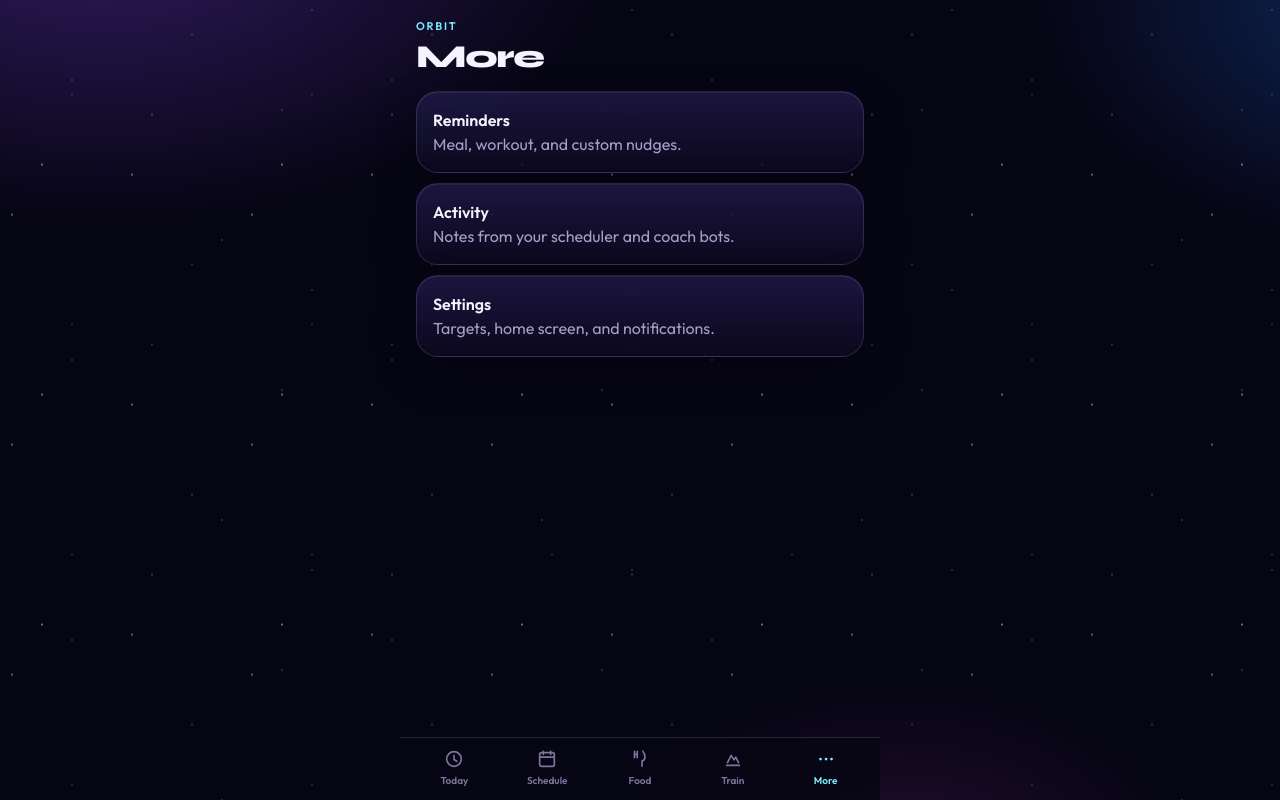
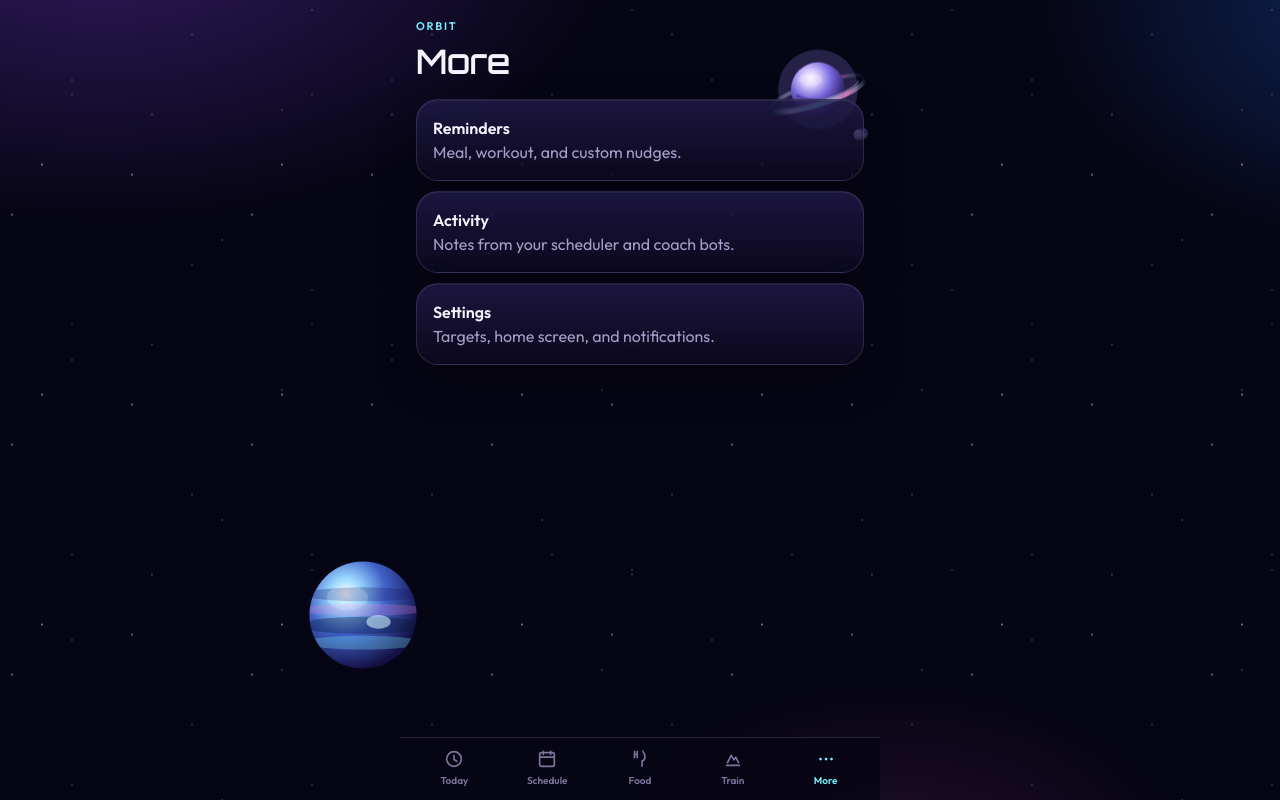
Before and after one commit to robert3cannon/space-life-app, a Next.js app: page /more in a window 1280 px wide. Built offline with nearby package versions, Linux system fonts and the light colour scheme.

Commit message:
Add illustrated planets and Orbitron headings.
The sky now carries a ringed planet, a moon, and a gas giant that drift slowly behind the UI. Big headings use Orbitron so the Today greeting reads as a display title.

Co-authored-by: Robert Cannon <robert3cannon@users.noreply.github.com>

```diff
--- a/app/globals.css
+++ b/app/globals.css
@@ -1,5 +1,5 @@
-@import "@fontsource/syne/700.css";
-@import "@fontsource/syne/800.css";
+@import "@fontsource/orbitron/latin-600.css";
+@import "@fontsource/orbitron/latin-700.css";
 @import "@fontsource/outfit/400.css";
 @import "@fontsource/outfit/500.css";
 @import "@fontsource/outfit/600.css";
@@ -76,6 +76,46 @@ img { max-width: 100%; }
 }
 @keyframes drift { from { transform: translateY(0); } to { transform: translateY(-80px); } }
 
+.planets {
+  position: absolute;
+  top: 0;
+  bottom: 0;
+  left: 50%;
+  width: min(100%, 480px);
+  transform: translateX(-50%);
+}
+.planet {
+  position: absolute;
+  height: auto;
+  overflow: visible;
+}
+.planet-ring {
+  top: 28px;
+  right: 8px;
+  width: 108px;
+  animation: float-y 16s ease-in-out infinite;
+}
+.planet-moon {
+  top: 112px;
+  right: 10px;
+  width: 22px;
+  animation: float-y 12s ease-in-out infinite reverse;
+}
+.planet-giant {
+  top: auto;
+  bottom: 96px;
+  left: -132px;
+  width: 190px;
+  animation: float-y 22s ease-in-out infinite;
+}
+@keyframes float-y {
+  0%, 100% { translate: 0 0; }
+  50% { translate: 0 12px; }
+}
+@media (prefers-reduced-motion: reduce) {
+  .stars, .planet { animation: none; }
+}
+
 .page {
   position: relative;
   z-index: 1;
@@ -103,8 +143,22 @@ img { max-width: 100%; }
   font-size: 11px;
   font-weight: 600;
 }
-h1, h2, .display { font-family: Syne, Outfit, sans-serif; letter-spacing: -0.04em; }
-.display { font-size: 34px; line-height: 1.02; margin: 6px 0 0; font-weight: 800; }
+h1, h2, .display {
+  font-family: Orbitron, Outfit, sans-serif;
+  font-weight: 600;
+  letter-spacing: 0.03em;
+}
+.display {
+  font-size: 28px;
+  line-height: 1.2;
+  margin: 8px 0 0;
+  font-weight: 700;
+}
+.page .display {
+  font-size: 26px;
+  padding-right: 118px;
+}
+.page .sub { padding-right: 40px; }
 .sub { color: var(--muted); margin: 6px 0 0; font-size: 14px; }
 .section-title {
   display: flex;
@@ -113,7 +167,7 @@ h1, h2, .display { font-family: Syne, Outfit, sans-serif; letter-spacing: -0.04e
   gap: 12px;
   margin: 22px 0 10px;
 }
-.section-title h2 { margin: 0; font-size: 18px; }
+.section-title h2 { margin: 0; font-size: 15px; letter-spacing: 0.06em; }
 .section-title a, .text-btn {
   color: var(--cyan);
   background: none;
@@ -138,7 +192,7 @@ h1, h2, .display { font-family: Syne, Outfit, sans-serif; letter-spacing: -0.04e
     radial-gradient(90% 80% at 0% 100%, rgba(255, 138, 212, 0.14), transparent 42%),
     linear-gradient(180deg, rgba(36, 28, 84, 0.9), rgba(12, 10, 32, 0.88));
 }
-.hero h2 { margin: 8px 0 0; font-size: 28px; line-height: 1.05; }
+.hero h2 { margin: 8px 0 0; font-size: 22px; line-height: 1.25; letter-spacing: 0.02em; }
 .hero p { margin: 8px 0 0; color: #ddd6ff; }
 
 .stack { display: flex; flex-direction: column; gap: 10px; }
--- a/components/stars.tsx
+++ b/components/stars.tsx
@@ -3,6 +3,100 @@ export function Stars() {
     <div className="sky" aria-hidden>
       <div className="stars-far" />
       <div className="stars" />
+      <div className="planets">
+        <RingedPlanet />
+        <Moon />
+        <GasGiant />
+      </div>
     </div>
   );
 }
+
+function RingedPlanet() {
+  return (
+    <svg className="planet planet-ring" viewBox="0 0 200 200">
+      <defs>
+        <radialGradient id="orbit-ring-body" cx="36%" cy="30%" r="70%">
+          <stop offset="0%" stopColor="#fff8ff" />
+          <stop offset="22%" stopColor="#d8cbff" />
+          <stop offset="55%" stopColor="#7a68e0" />
+          <stop offset="100%" stopColor="#241456" />
+        </radialGradient>
+        <linearGradient id="orbit-ring-ice" x1="0" y1="0" x2="1" y2="0">
+          <stop offset="0%" stopColor="#7aefff" stopOpacity="0" />
+          <stop offset="18%" stopColor="#d9ccff" stopOpacity="0.95" />
+          <stop offset="48%" stopColor="#7aefff" stopOpacity="0.9" />
+          <stop offset="78%" stopColor="#ff8ad4" stopOpacity="0.75" />
+          <stop offset="100%" stopColor="#7aefff" stopOpacity="0" />
+        </linearGradient>
+        <clipPath id="orbit-ring-front">
+          <rect x="0" y="104" width="200" height="96" />
+        </clipPath>
+      </defs>
+      <circle cx="100" cy="96" r="74" fill="#9b8cff" opacity="0.22" />
+      <g transform="rotate(-18 100 104)">
+        <ellipse cx="100" cy="104" rx="92" ry="20" fill="none" stroke="url(#orbit-ring-ice)" strokeWidth="7" opacity="0.4" />
+      </g>
+      <circle cx="100" cy="96" r="50" fill="url(#orbit-ring-body)" />
+      <ellipse cx="86" cy="78" rx="22" ry="12" fill="#ffffff" opacity="0.18" />
+      <path d="M62 108c14 8 50 12 76 4" fill="none" stroke="#2a1d62" strokeWidth="6" opacity="0.35" strokeLinecap="round" />
+      <g transform="rotate(-18 100 104)">
+        <g clipPath="url(#orbit-ring-front)">
+          <ellipse cx="100" cy="104" rx="92" ry="20" fill="none" stroke="url(#orbit-ring-ice)" strokeWidth="9" />
+          <ellipse cx="100" cy="104" rx="78" ry="14" fill="none" stroke="#f4f0ff" strokeWidth="1.5" opacity="0.55" />
+        </g>
+      </g>
+    </svg>
+  );
+}
+
+function Moon() {
+  return (
+    <svg className="planet planet-moon" viewBox="0 0 64 64">
+      <defs>
+        <radialGradient id="orbit-moon-body" cx="35%" cy="30%" r="70%">
+          <stop offset="0%" stopColor="#f7f4ff" />
+          <stop offset="55%" stopColor="#c3b7e6" />
+          <stop offset="100%" stopColor="#5c537c" />
+        </radialGradient>
+      </defs>
+      <circle cx="40" cy="28" r="18" fill="#9b8cff" opacity="0.28" />
+      <circle cx="32" cy="32" r="16" fill="url(#orbit-moon-body)" />
+      <circle cx="26" cy="28" r="3.2" fill="#6d6494" opacity="0.45" />
+      <circle cx="36" cy="36" r="2" fill="#6d6494" opacity="0.35" />
+      <circle cx="34" cy="24" r="1.4" fill="#6d6494" opacity="0.3" />
+    </svg>
+  );
+}
+
+function GasGiant() {
+  return (
+    <svg className="planet planet-giant" viewBox="0 0 220 220">
+      <defs>
+        <radialGradient id="orbit-giant-glow" cx="50%" cy="50%" r="50%">
+          <stop offset="0%" stopColor="#7aefff" stopOpacity="0.28" />
+          <stop offset="70%" stopColor="#3a2d86" stopOpacity="0" />
+        </radialGradient>
+        <radialGradient id="orbit-giant-body" cx="34%" cy="30%" r="72%">
+          <stop offset="0%" stopColor="#f4fdff" />
+          <stop offset="20%" stopColor="#9ad8ff" />
+          <stop offset="52%" stopColor="#3f62c8" />
+          <stop offset="100%" stopColor="#141044" />
+        </radialGradient>
+        <clipPath id="orbit-giant-clip">
+          <circle cx="110" cy="110" r="62" />
+        </clipPath>
+      </defs>
+      <circle cx="110" cy="110" r="100" fill="url(#orbit-giant-glow)" />
+      <circle cx="110" cy="110" r="62" fill="url(#orbit-giant-body)" />
+      <g clipPath="url(#orbit-giant-clip)">
+        <ellipse cx="110" cy="86" rx="70" ry="8" fill="#1a1460" opacity="0.28" />
+        <ellipse cx="110" cy="104" rx="74" ry="7" fill="#ff8ad4" opacity="0.22" />
+        <ellipse cx="110" cy="122" rx="74" ry="10" fill="#071433" opacity="0.35" />
+        <ellipse cx="110" cy="142" rx="70" ry="8" fill="#7aefff" opacity="0.28" />
+        <ellipse cx="128" cy="118" rx="14" ry="8" fill="#d7fbff" opacity="0.55" />
+      </g>
+      <ellipse cx="92" cy="90" rx="24" ry="14" fill="#ffffff" opacity="0.16" />
+    </svg>
+  );
+}
--- a/package.json
+++ b/package.json
@@ -15,8 +15,8 @@
     "vercel-build": "tsx scripts/migrate.ts && next build"
   },
   "dependencies": {
+    "@fontsource/orbitron": "^5.3.0",
     "@fontsource/outfit": "^5.2.5",
-    "@fontsource/syne": "^5.2.5",
     "drizzle-orm": "^0.44.5",
     "next": "^15.5.4",
     "postgres": "^3.4.7",
--- a/tailwind.config.ts
+++ b/tailwind.config.ts
@@ -6,7 +6,7 @@ const config: Config = {
     extend: {
       fontFamily: {
         sans: ["Outfit", "ui-sans-serif", "system-ui", "sans-serif"],
-        display: ["Syne", "Outfit", "sans-serif"],
+        display: ["Orbitron", "Outfit", "sans-serif"],
       },
     },
   },
```
Also changed, not shown: 1 other file (tests, documents, lock files or other folders).
